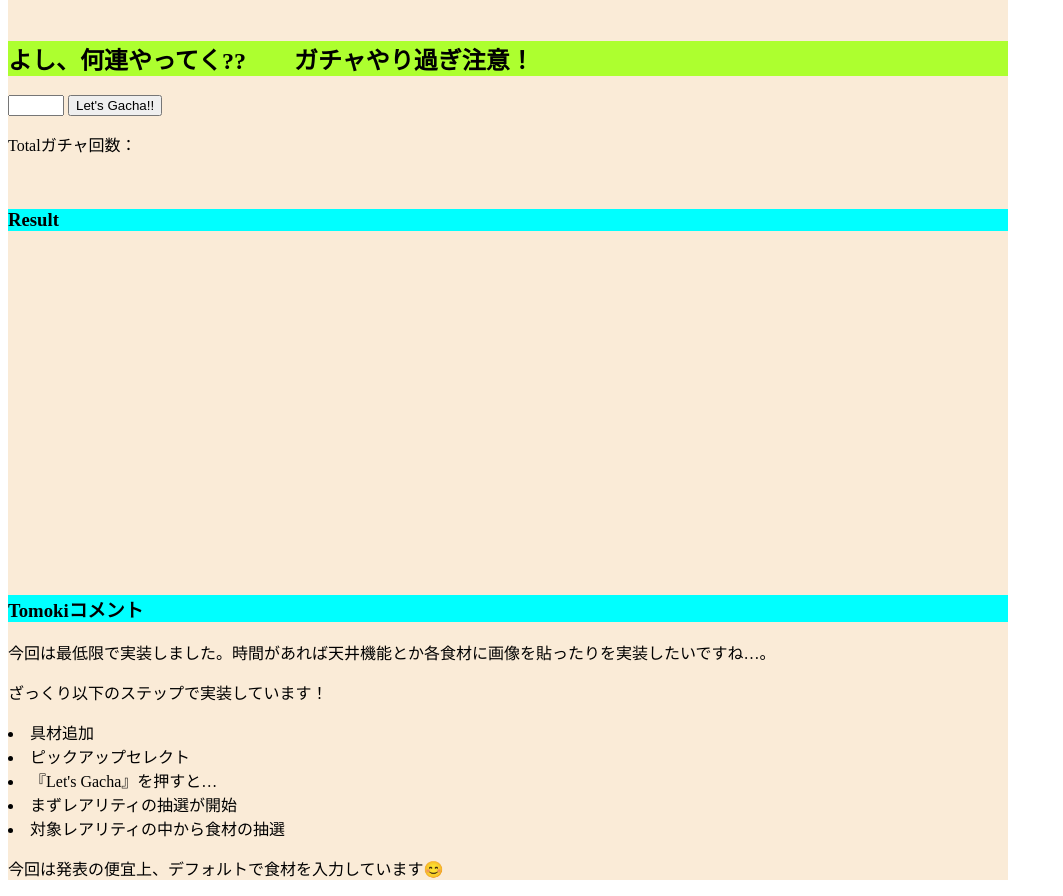
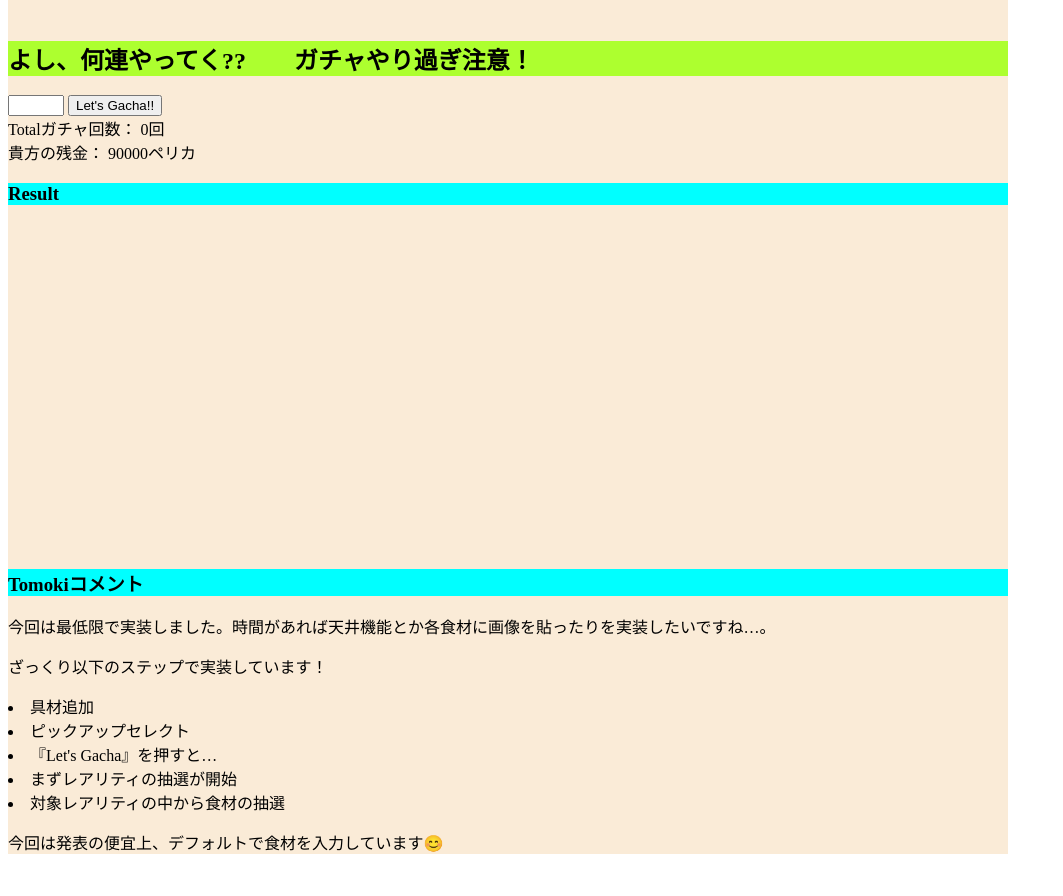
Before and after one commit to Tomoki-Nishida/Tomoki-Nishida.FND31, a plain HTML site: page index.html in a window 1280 px wide. Shown: the part 1260-2156 px from the top of the page, without its empty margins (0-1063 px from the left). After the commit the page ends 2130 px from the top, so only its background shows below. Drawn offline with Linux system fonts and the light colour scheme.

Commit message:
index.html

```diff
--- a/index.html
+++ b/index.html
@@ -56,7 +56,12 @@
         <h2>よし、何連やってく??&emsp;&emsp;ガチャやり過ぎ注意！</h3>
         <input type="number" min="0" max="10" oninput="javascript: this.value = this.value.slice(0, 2);" id="times">
         <input type="button" value="Let's Gacha!!" id="gacha">
-        <p>Totalガチャ回数：</p>
+        <br>
+        <span>Totalガチャ回数：</span>
+        <span id="total">0回</span>
+        <br>
+        <span>貴方の残金：</span>
+        <span id="money">90000ペリカ</span>
         <br>
         <h3>Result</h3>
         <div id="result">
```
